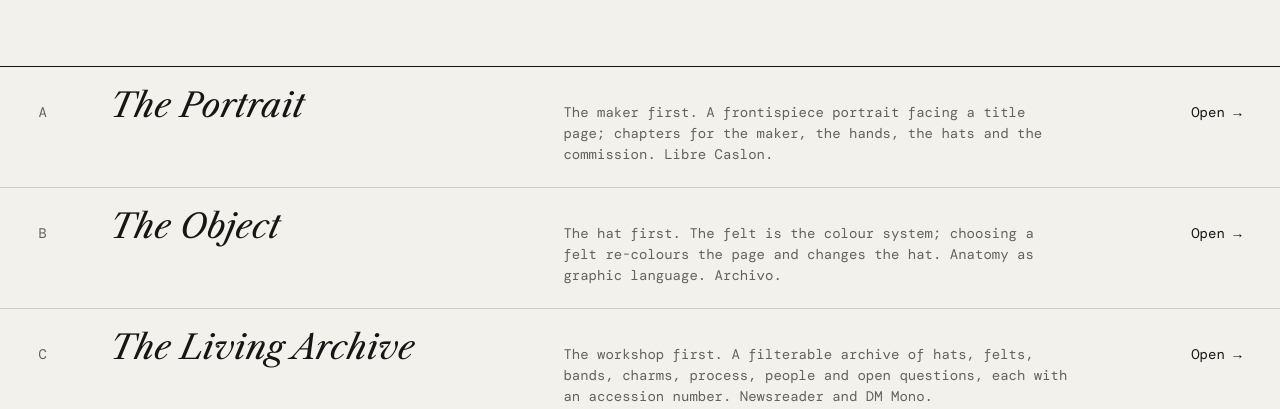
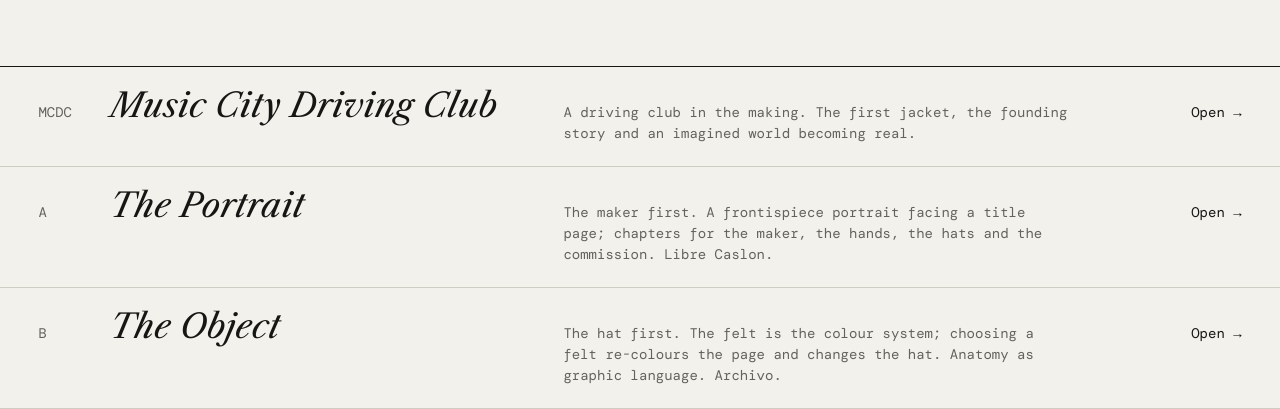
Before and after one commit to colemanvii/jm, a plain HTML site: page index.html in a window 1280 px wide. Shown: the part 391-800 px from the top of the page. Drawn offline with Linux system fonts and the light colour scheme.

Commit message:
Add Music City Driving Club to study navigation

```diff
--- a/index.html
+++ b/index.html
@@ -48,6 +48,7 @@ ol a:focus-visible{outline:2px solid var(--ink);outline-offset:-4px}
 </header>
 <main>
   <ol>
+    <li><a href="music-city-driving-club/"><span class="n">MCDC</span><span class="t"><em>Music City Driving Club</em></span><span class="d">A driving club in the making. The first jacket, the founding story and an imagined world becoming real.</span><span class="go">Open →</span></a></li>
     <li><a href="studies/a-portrait/"><span class="n">A</span><span class="t"><em>The Portrait</em></span><span class="d">The maker first. A frontispiece portrait facing a title page; chapters for the maker, the hands, the hats and the commission. Libre Caslon.</span><span class="go">Open →</span></a></li>
     <li><a href="studies/b-object/"><span class="n">B</span><span class="t"><em>The Object</em></span><span class="d">The hat first. The felt is the colour system; choosing a felt re-colours the page and changes the hat. Anatomy as graphic language. Archivo.</span><span class="go">Open →</span></a></li>
     <li><a href="studies/c-archive/"><span class="n">C</span><span class="t"><em>The Living Archive</em></span><span class="d">The workshop first. A filterable archive of hats, felts, bands, charms, process, people and open questions, each with an accession number. Newsreader and DM Mono.</span><span class="go">Open →</span></a></li>
```
